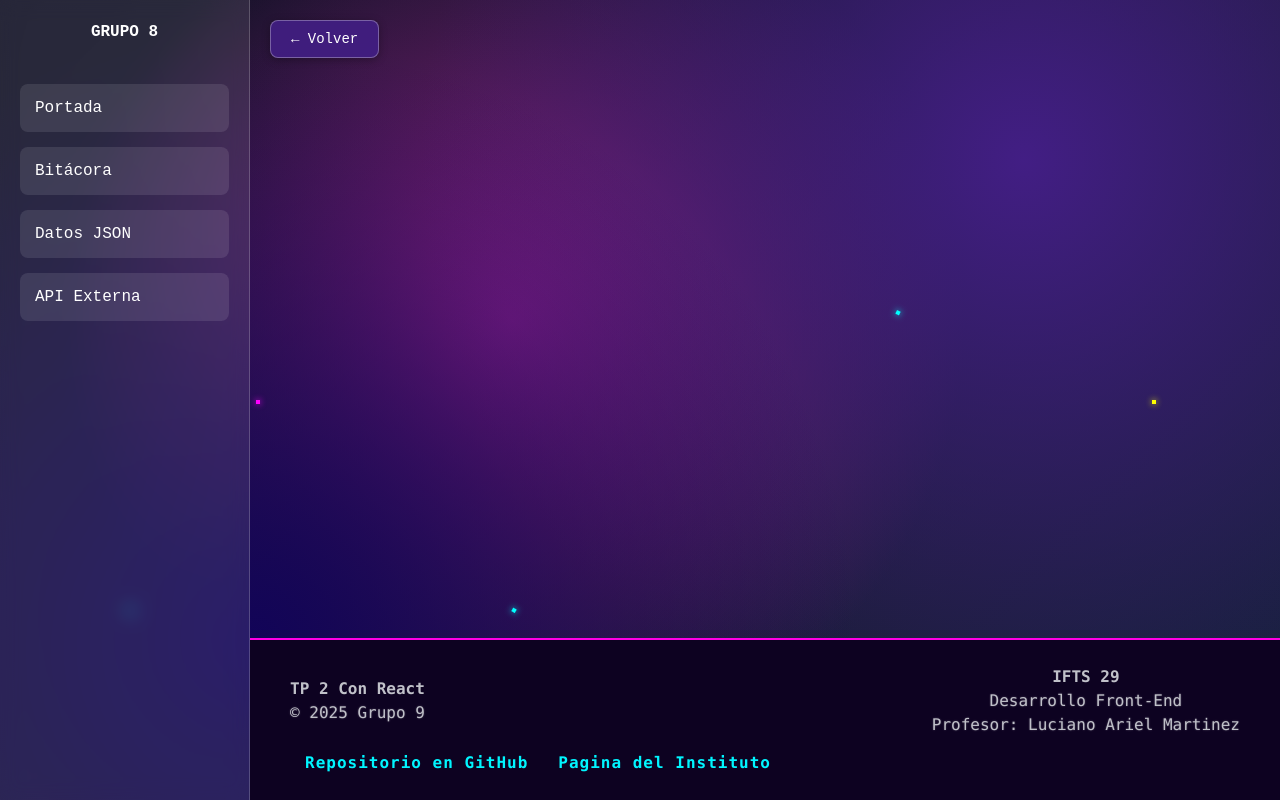
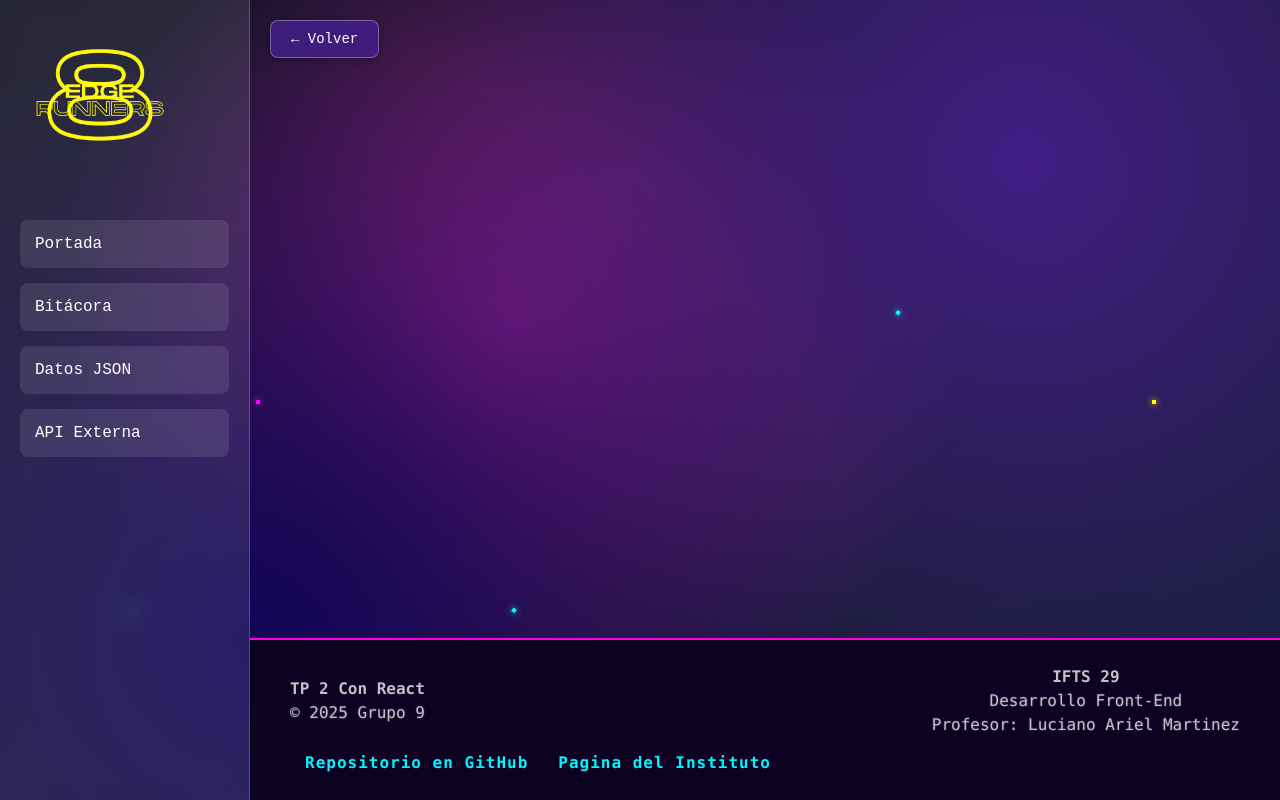
Before and after one commit to fraperrone/itfs29-FE-TPO2, a React (Vite) app: page /perfil/franco in a window 1280 px wide. Built offline with nearby package versions, Linux system fonts and the light colour scheme.

Commit message:
agregamos logo

```diff
--- a/src/components/Layout/Sidebar.jsx
+++ b/src/components/Layout/Sidebar.jsx
@@ -3,6 +3,8 @@ import React, { useState } from "react";
 import { Link, useLocation } from "react-router-dom";
 import "./Sidebar.css";
 // import logo from '../../assets/logo.png';
+
+import Logo from "../logo/Logo";
 
 const Sidebar = () => {
   const location = useLocation();
@@ -18,6 +20,8 @@ const Sidebar = () => {
 
   return (
     <>
+
+
       {/* Background Blur Overlay */}
       {isMobileMenuOpen && (
         <div className="mobile-menu-overlay" onClick={closeMobileMenu} />
@@ -26,7 +30,8 @@ const Sidebar = () => {
       {/* Mobile Navbar */}
       <div className="mobile-navbar">
         <div className="mobile-nav-header">
-          <h2 className="mobile-logo">GRUPO 8</h2>
+          {/* ingresamos el logo */}
+          <h2 className="mobile-logo"><Logo size={110}></Logo></h2>
           <button
             className={`hamburger ${isMobileMenuOpen ? "active" : ""}`}
             onClick={toggleMobileMenu}
@@ -69,7 +74,7 @@ const Sidebar = () => {
       <div className="sidebar">
         <div className="sidebar-logo">
           {/* <img src={logo} alt="Logo Grupo 8" /> */}
-          <h2>GRUPO 8</h2>
+          <Logo size={160}></Logo>
         </div>
 
         <nav className="sidebar-nav">
--- /dev/null
+++ b/src/components/logo/Logo.jsx
@@ -0,0 +1,23 @@
+import React from 'react';
+import logo from '../../assets/logo.png';
+
+
+// Logo.jsx para React + Vite
+// Vite permite importar imágenes directamente con 'import'
+
+
+export default function Logo({ size, alt = 'Edge Runners logo', className = '' }) {
+const style = typeof size === 'number' ? { width: `${size}px`, height: 'auto' } : { width: size, height: 'auto' };
+
+
+return (
+<div className={`inline-block ${className}`} style={style}>
+<img
+src={logo}
+alt={alt}
+style={{ display: 'block', width: '100%', height: 'auto', objectFit: 'contain', borderRadius: '80px' }}
+draggable={false}
+/>
+</div>
+);
+}
```
Also changed, not shown: src/assets/logo.png (added).
